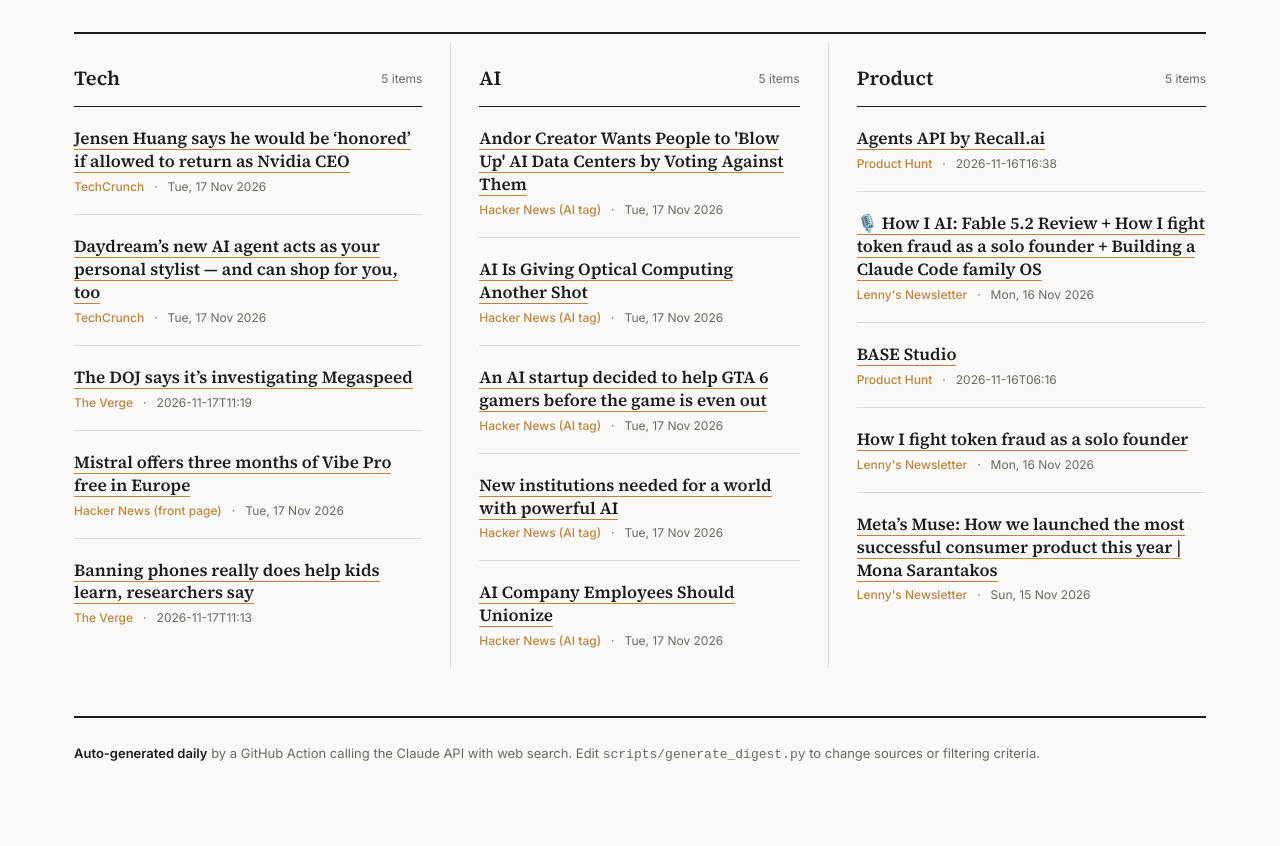
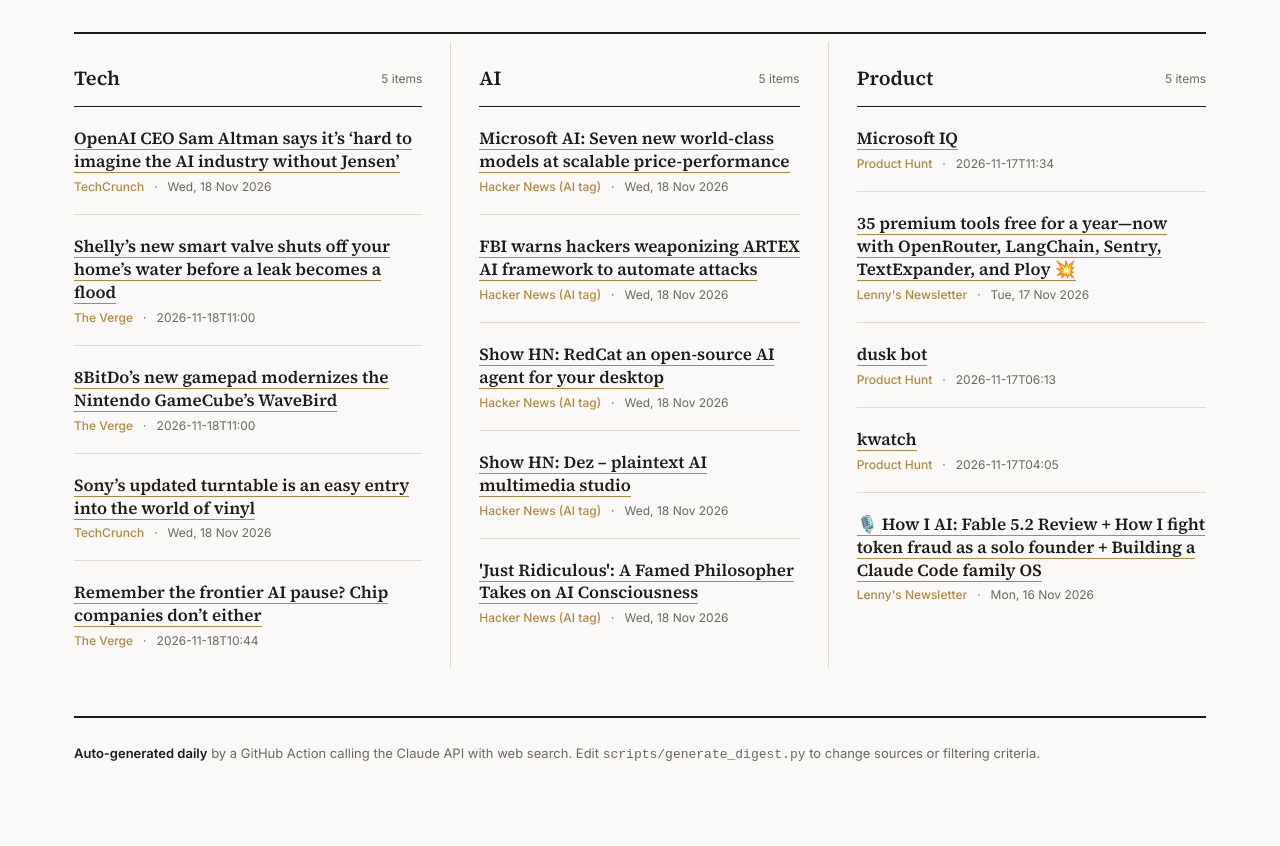
Before and after one commit to adnan-1917/Daily-Digest, a plain HTML site: page daily-digest-free/docs/index.html in a window 1280 px wide. Shown: the part 133-979 px from the top of the page. Drawn offline with Linux system fonts and the light colour scheme.

Commit message:
Update daily digest

```diff
--- a/daily-digest-free/docs/index.html
+++ b/daily-digest-free/docs/index.html
@@ -51,7 +51,7 @@
   <header class="masthead">
     <div class="masthead-top">
       <h1>The Daily Wire</h1>
-      <span class="date">Generated Tuesday, November 17, 2026 at 16:44 UTC</span>
+      <span class="date">Generated Wednesday, November 18, 2026 at 16:18 UTC</span>
     </div>
     <p class="tagline">Tech, AI &amp; Product — three columns, five minutes, no scrolling through ten tabs.</p>
   </header>
@@ -60,72 +60,72 @@
     <section class="column">
       <div class="column-head"><h2>Tech</h2><span class="count">5 items</span></div>
       <article class="entry">
-        <h3><a href="https://techcrunch.com/2026/11/17/jensen-huang-says-he-would-be-honored-if-allowed-to-return-as-nvidia-ceo/" target="_blank" rel="noopener">Jensen Huang says he would be ‘honored’ if allowed to return as Nvidia CEO</a></h3>
-        <div class="meta"><span class="src">TechCrunch</span><span>&middot;</span><span>Tue, 17 Nov 2026</span></div>
+        <h3><a href="https://techcrunch.com/2026/11/18/openai-ceo-sam-altman-says-its-hard-to-imagine-the-ai-industry-without-jensen/" target="_blank" rel="noopener">OpenAI CEO Sam Altman says it’s ‘hard to imagine the AI industry without Jensen’</a></h3>
+        <div class="meta"><span class="src">TechCrunch</span><span>&middot;</span><span>Wed, 18 Nov 2026</span></div>
       </article>
       <article class="entry">
-        <h3><a href="https://techcrunch.com/2026/11/17/daydreams-new-ai-agent-acts-as-your-personal-stylist-and-can-shop-for-you-too/" target="_blank" rel="noopener">Daydream’s new AI agent acts as your personal stylist — and can shop for you, too</a></h3>
-        <div class="meta"><span class="src">TechCrunch</span><span>&middot;</span><span>Tue, 17 Nov 2026</span></div>
+        <h3><a href="https://www.theverge.com/tech/1036494/shelly-neo-smart-home-water-valve-sensor-shut-off" target="_blank" rel="noopener">Shelly’s new smart valve shuts off your home’s water before a leak becomes a flood</a></h3>
+        <div class="meta"><span class="src">The Verge</span><span>&middot;</span><span>2026-11-18T11:00</span></div>
       </article>
       <article class="entry">
-        <h3><a href="https://www.theverge.com/policy/1035410/doj-megaspeed-nvidia-investigation-update" target="_blank" rel="noopener">The DOJ says it’s investigating Megaspeed</a></h3>
-        <div class="meta"><span class="src">The Verge</span><span>&middot;</span><span>2026-11-17T11:19</span></div>
+        <h3><a href="https://www.theverge.com/tech/1036578/8bitdo-gb-bluetooth-gamepad-wireless-controller-nintendo-gamecube-wavebird" target="_blank" rel="noopener">8BitDo’s new gamepad modernizes the Nintendo GameCube’s WaveBird</a></h3>
+        <div class="meta"><span class="src">The Verge</span><span>&middot;</span><span>2026-11-18T11:00</span></div>
       </article>
       <article class="entry">
-        <h3><a href="https://x.com/MistralAI/status/2122713540666806397" target="_blank" rel="noopener">Mistral offers three months of Vibe Pro free in Europe</a></h3>
-        <div class="meta"><span class="src">Hacker News (front page)</span><span>&middot;</span><span>Tue, 17 Nov 2026</span></div>
+        <h3><a href="https://techcrunch.com/2026/11/18/sonys-updated-turntable-is-an-easy-entry-into-the-world-of-vinyl/" target="_blank" rel="noopener">Sony’s updated turntable is an easy entry into the world of vinyl</a></h3>
+        <div class="meta"><span class="src">TechCrunch</span><span>&middot;</span><span>Wed, 18 Nov 2026</span></div>
       </article>
       <article class="entry">
-        <h3><a href="https://www.theverge.com/policy/1035401/school-cell-phone-ban-study-meta-settlement" target="_blank" rel="noopener">Banning phones really does help kids learn, researchers say</a></h3>
-        <div class="meta"><span class="src">The Verge</span><span>&middot;</span><span>2026-11-17T11:13</span></div>
+        <h3><a href="https://www.theverge.com/ai-artificial-intelligence/1036549/nvidia-amd-earnings-fall-2026-chips-pause-frontier-models" target="_blank" rel="noopener">Remember the frontier AI pause? Chip companies don’t either</a></h3>
+        <div class="meta"><span class="src">The Verge</span><span>&middot;</span><span>2026-11-18T10:44</span></div>
       </article>
     </section>
 
     <section class="column">
       <div class="column-head"><h2>AI</h2><span class="count">5 items</span></div>
       <article class="entry">
-        <h3><a href="https://www.ign.com/articles/star-wars-andor-creator-wants-people-to-blow-up-ai-data-centers-by-voting-against-them" target="_blank" rel="noopener">Andor Creator Wants People to 'Blow Up' AI Data Centers by Voting Against Them</a></h3>
-        <div class="meta"><span class="src">Hacker News (AI tag)</span><span>&middot;</span><span>Tue, 17 Nov 2026</span></div>
+        <h3><a href="https://microsoft.ai/news/microsoft-ignite-2026/" target="_blank" rel="noopener">Microsoft AI: Seven new world-class models at scalable price-performance</a></h3>
+        <div class="meta"><span class="src">Hacker News (AI tag)</span><span>&middot;</span><span>Wed, 18 Nov 2026</span></div>
       </article>
       <article class="entry">
-        <h3><a href="https://spectrum.ieee.org/optical-computing-ai" target="_blank" rel="noopener">AI Is Giving Optical Computing Another Shot</a></h3>
-        <div class="meta"><span class="src">Hacker News (AI tag)</span><span>&middot;</span><span>Tue, 17 Nov 2026</span></div>
+        <h3><a href="https://industrialcyber.co/industrial-cyber-attacks/fbi-warns-hackers-weaponizing-artex-ai-framework-to-automate-attacks-on-energy-manufacturing-telecom/" target="_blank" rel="noopener">FBI warns hackers weaponizing ARTEX AI framework to automate attacks</a></h3>
+        <div class="meta"><span class="src">Hacker News (AI tag)</span><span>&middot;</span><span>Wed, 18 Nov 2026</span></div>
       </article>
       <article class="entry">
-        <h3><a href="https://gtacheat.codes/" target="_blank" rel="noopener">An AI startup decided to help GTA 6 gamers before the game is even out</a></h3>
-        <div class="meta"><span class="src">Hacker News (AI tag)</span><span>&middot;</span><span>Tue, 17 Nov 2026</span></div>
+        <h3><a href="https://github.com/manamaliahmad/redcat" target="_blank" rel="noopener">Show HN: RedCat an open-source AI agent for your desktop</a></h3>
+        <div class="meta"><span class="src">Hacker News (AI tag)</span><span>&middot;</span><span>Wed, 18 Nov 2026</span></div>
       </article>
       <article class="entry">
-        <h3><a href="https://www.agi-institutions.org/" target="_blank" rel="noopener">New institutions needed for a world with powerful AI</a></h3>
-        <div class="meta"><span class="src">Hacker News (AI tag)</span><span>&middot;</span><span>Tue, 17 Nov 2026</span></div>
+        <h3><a href="https://github.com/taoeffect/dez" target="_blank" rel="noopener">Show HN: Dez – plaintext AI multimedia studio</a></h3>
+        <div class="meta"><span class="src">Hacker News (AI tag)</span><span>&middot;</span><span>Wed, 18 Nov 2026</span></div>
       </article>
       <article class="entry">
-        <h3><a href="https://www.astralcodexten.com/p/ai-company-employees-should-unionize" target="_blank" rel="noopener">AI Company Employees Should Unionize</a></h3>
-        <div class="meta"><span class="src">Hacker News (AI tag)</span><span>&middot;</span><span>Tue, 17 Nov 2026</span></div>
+        <h3><a href="https://www.wired.com/story/just-ridiculous-a-famed-philosopher-takes-on-ai-consciousness/" target="_blank" rel="noopener">'Just Ridiculous': A Famed Philosopher Takes on AI Consciousness</a></h3>
+        <div class="meta"><span class="src">Hacker News (AI tag)</span><span>&middot;</span><span>Wed, 18 Nov 2026</span></div>
       </article>
     </section>
 
     <section class="column">
       <div class="column-head"><h2>Product</h2><span class="count">5 items</span></div>
       <article class="entry">
-        <h3><a href="https://www.producthunt.com/products/recall-ai" target="_blank" rel="noopener">Agents API by Recall.ai</a></h3>
-        <div class="meta"><span class="src">Product Hunt</span><span>&middot;</span><span>2026-11-16T16:38</span></div>
+        <h3><a href="https://www.producthunt.com/products/microsoft-365" target="_blank" rel="noopener">Microsoft IQ</a></h3>
+        <div class="meta"><span class="src">Product Hunt</span><span>&middot;</span><span>2026-11-17T11:34</span></div>
+      </article>
+      <article class="entry">
+        <h3><a href="https://www.lennysnewsletter.com/p/35-premium-tools-free-for-a-yearnow" target="_blank" rel="noopener">35 premium tools free for a year—now with OpenRouter, LangChain, Sentry, TextExpander, and Ploy 💥</a></h3>
+        <div class="meta"><span class="src">Lenny's Newsletter</span><span>&middot;</span><span>Tue, 17 Nov 2026</span></div>
+      </article>
+      <article class="entry">
+        <h3><a href="https://www.producthunt.com/products/dusk-bot" target="_blank" rel="noopener">dusk bot</a></h3>
+        <div class="meta"><span class="src">Product Hunt</span><span>&middot;</span><span>2026-11-17T06:13</span></div>
+      </article>
+      <article class="entry">
+        <h3><a href="https://www.producthunt.com/products/kwatch" target="_blank" rel="noopener">kwatch</a></h3>
+        <div class="meta"><span class="src">Product Hunt</span><span>&middot;</span><span>2026-11-17T04:05</span></div>
       </article>
       <article class="entry">
         <h3><a href="https://www.lennysnewsletter.com/p/how-i-ai-fable-52-review-how-i-fight" target="_blank" rel="noopener">🎙️ How I AI: Fable 5.2 Review + How I fight token fraud as a solo founder + Building a Claude Code family OS</a></h3>
         <div class="meta"><span class="src">Lenny's Newsletter</span><span>&middot;</span><span>Mon, 16 Nov 2026</span></div>
-      </article>
-      <article class="entry">
-        <h3><a href="https://www.producthunt.com/products/base-studio" target="_blank" rel="noopener">BASE Studio</a></h3>
-        <div class="meta"><span class="src">Product Hunt</span><span>&middot;</span><span>2026-11-16T06:16</span></div>
-      </article>
-      <article class="entry">
-        <h3><a href="https://www.lennysnewsletter.com/p/how-i-fight-token-fraud-as-a-solo" target="_blank" rel="noopener">How I fight token fraud as a solo founder</a></h3>
-        <div class="meta"><span class="src">Lenny's Newsletter</span><span>&middot;</span><span>Mon, 16 Nov 2026</span></div>
-      </article>
-      <article class="entry">
-        <h3><a href="https://www.lennysnewsletter.com/p/metas-muse-how-we-launched-the-most" target="_blank" rel="noopener">Meta’s Muse: How we launched the most successful consumer product this year | Mona Sarantakos</a></h3>
-        <div class="meta"><span class="src">Lenny's Newsletter</span><span>&middot;</span><span>Sun, 15 Nov 2026</span></div>
       </article>
     </section>
   </div>
```
